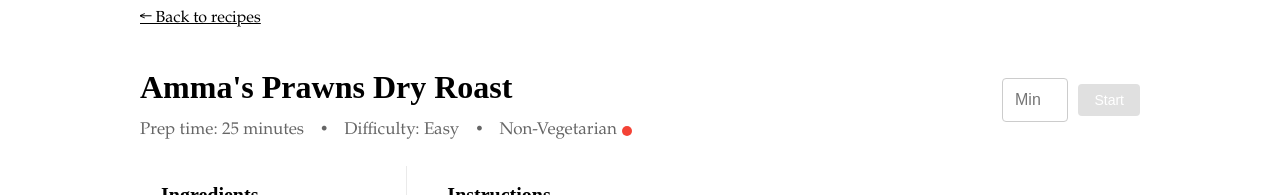
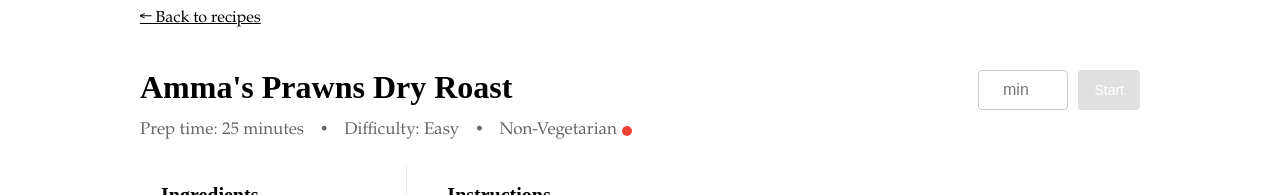
Before and after one commit to vighnesh-radhakrishnan/bon-appetit, a React (Vite) app: page /#/recipe/1 in a window 1280 px wide. Shown: the part 129-324 px from the top of the page. Built offline with nearby package versions, Linux system fonts and the light colour scheme; a web font is replaced by a local one.

Commit message:
timer displacement issue fix

```diff
--- a/src/components/RecipeTimer.jsx
+++ b/src/components/RecipeTimer.jsx
@@ -1,14 +1,11 @@
 import React, { useState, useEffect } from "react";
-
 const RecipeTimer = () => {
   const [minutes, setMinutes] = useState("");
   const [seconds, setSeconds] = useState(0);
   const [isActive, setIsActive] = useState(false);
   const [isPaused, setIsPaused] = useState(false);
-
   useEffect(() => {
     let interval = null;
-
     if (isActive && !isPaused) {
       interval = setInterval(() => {
         if (seconds > 0) {
@@ -28,62 +25,57 @@ const RecipeTimer = () => {
     } else {
       clearInterval(interval);
     }
-
     return () => clearInterval(interval);
   }, [isActive, isPaused, minutes, seconds]);
-
   const handleInputChange = (e) => {
     const value = e.target.value;
     if (!isNaN(value) && value >= 0) {
       setMinutes(value === "" ? "" : parseInt(value));
     }
   };
-
   const startTimer = () => {
     if (minutes > 0 || seconds > 0) {
       setIsActive(true);
       setIsPaused(false);
     }
   };
-
   const pauseTimer = () => {
     setIsPaused(!isPaused);
   };
-
   const resetTimer = () => {
     setIsActive(false);
     setIsPaused(false);
     setMinutes("");
     setSeconds(0);
   };
-
   const formatTime = (time) => {
     return time < 10 ? `0${time}` : time;
   };
-
   return (
     <div>
       <div
         style={{
           display: "flex",
-          alignItems: "center",
+          flexDirection: "row",
+          height: "40px",
           marginBottom: "15px",
         }}
       >
+        <div style={{ width: "90px", marginRight: "10px" }}>
           {!isActive ? (
             <input
               type="number"
               value={minutes}
               onChange={handleInputChange}
-            placeholder="Min"
+              placeholder="min"
               style={{
-              width: "60px",
+                width: "90px",
                 height: "40px",
                 borderRadius: "4px",
                 border: "1px solid #ccc",
                 fontSize: "16px",
                 textAlign: "center",
-              marginRight: "10px",
+                boxSizing: "border-box",
               }}
             />
           ) : (
@@ -99,14 +91,14 @@ const RecipeTimer = () => {
                 alignItems: "center",
                 justifyContent: "center",
                 backgroundColor: "white",
-              marginRight: "10px",
+                boxSizing: "border-box",
               }}
             >
               {formatTime(minutes)}:{formatTime(seconds)}
             </div>
           )}
-
-        <div style={{ display: "flex", gap: "10px" }}>
+        </div>
+        <div style={{ display: "flex", gap: "10px", height: "40px" }}>
           {!isActive ? (
             <button
               onClick={startTimer}
@@ -119,6 +111,8 @@ const RecipeTimer = () => {
                 border: "none",
                 cursor: minutes === "" ? "default" : "pointer",
                 fontSize: "14px",
+                height: "40px",
+                boxSizing: "border-box",
               }}
             >
               Start
@@ -135,6 +129,8 @@ const RecipeTimer = () => {
                   border: "none",
                   cursor: "pointer",
                   fontSize: "14px",
+                  height: "40px",
+                  boxSizing: "border-box",
                 }}
               >
                 {isPaused ? "Resume" : "Pause"}
@@ -149,6 +145,8 @@ const RecipeTimer = () => {
                   border: "none",
                   cursor: "pointer",
                   fontSize: "14px",
+                  height: "40px",
+                  boxSizing: "border-box",
                 }}
               >
                 Reset
@@ -157,19 +155,20 @@ const RecipeTimer = () => {
           )}
         </div>
       </div>
-
-      {isActive && (
       <div
         style={{
           fontSize: "14px",
           color: "#666",
+          height: "20px",
         }}
       >
+        {isActive && (
+          <span>
             Timer running for {minutes} min {seconds} sec
+          </span>
+        )}
       </div>
-      )}
     </div>
   );
 };
-
 export default RecipeTimer;
```
Lines whose indentation alone changed are shown as unchanged.
